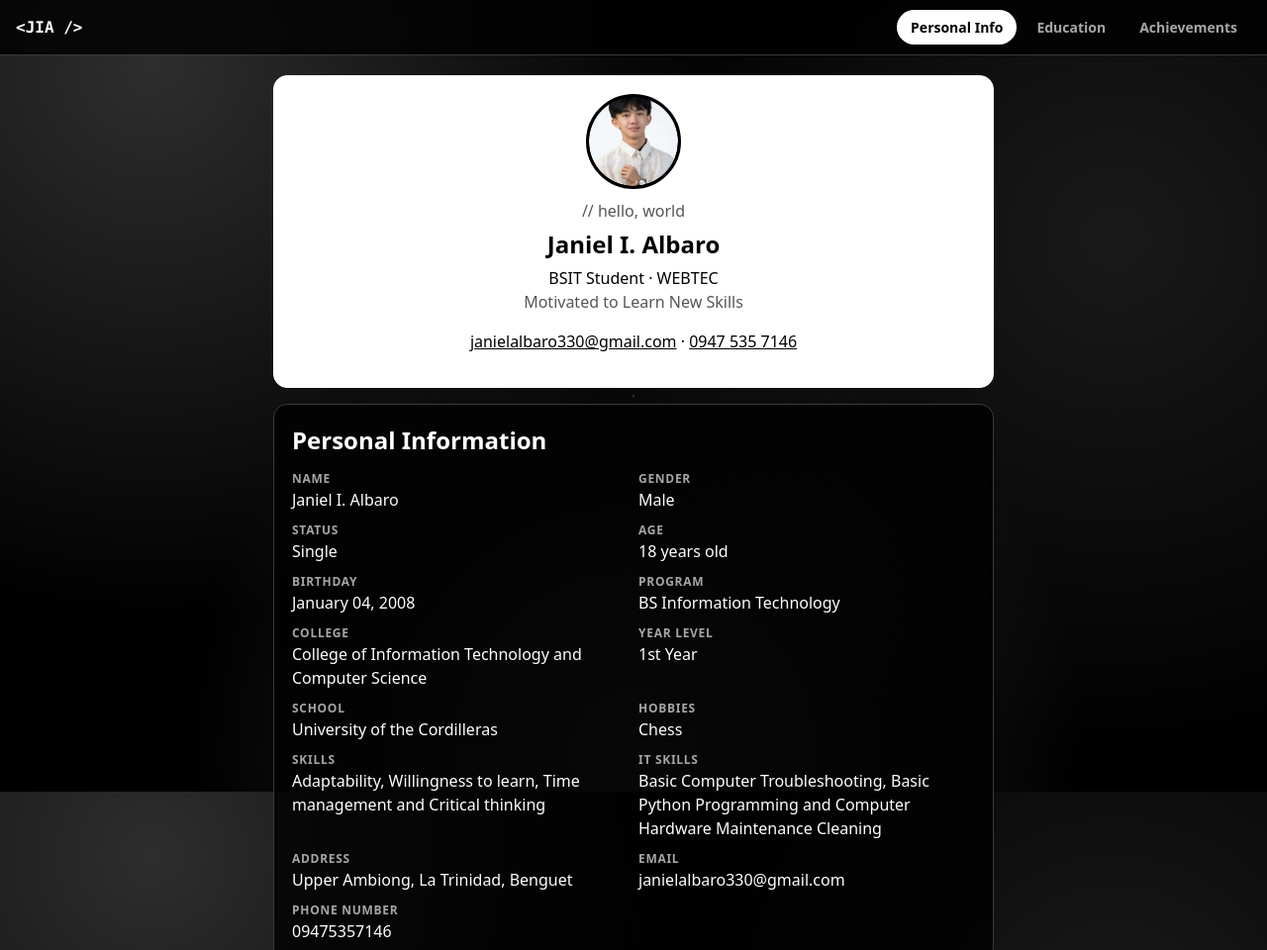
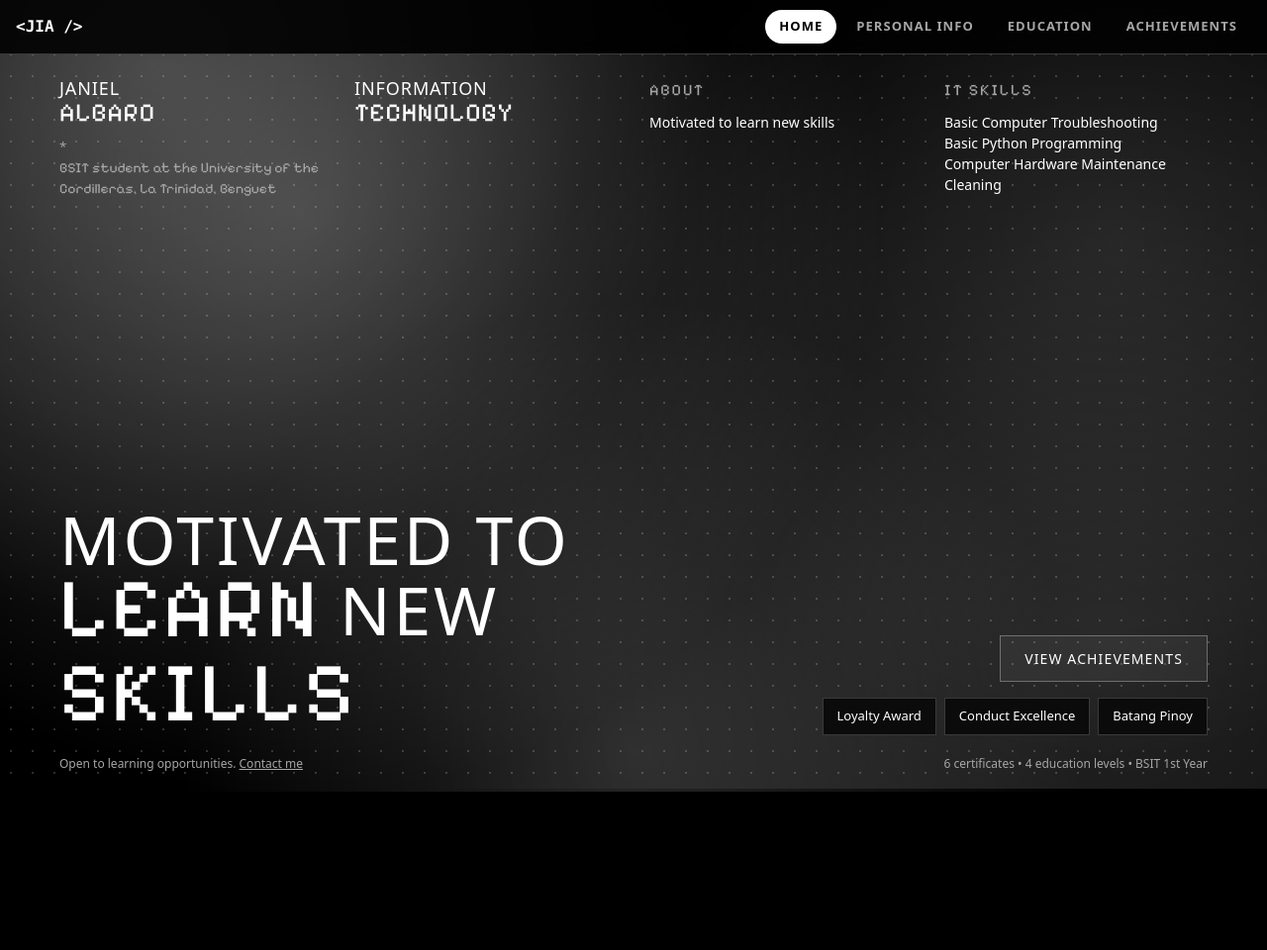
Before and after one commit to bsbsbsbjahvsnh-cpu/JanielAlbaro, a plain HTML site: page index.html in a window 1280 px wide. Shown: the top 960 px of the page at 99% size. After the commit the page ends 800 px from the top, so only its background shows below. Drawn offline with Linux system fonts and the light colour scheme.

Commit message:
Update index.html

```diff
--- a/index.html
+++ b/index.html
@@ -4,24 +4,27 @@
 <meta charset="utf-8">
 <meta name="viewport" content="width=device-width, initial-scale=1, viewport-fit=cover">
 <meta name="theme-color" content="#000000">
+<link rel="preconnect" href="https://fonts.googleapis.com">
+<link rel="preconnect" href="https://fonts.gstatic.com" crossorigin>
+<link href="https://fonts.googleapis.com/css2?family=Pixelify+Sans&display=swap" rel="stylesheet">
 <title>Janiel I. Albaro | Portfolio</title>
 <style>
-:root{--bg:#000;--card:rgba(0,0,0,.8);--text:#fff;--muted:#a6a6a6;--accent:#fff;--line:#3a3a3a;color-scheme:dark;box-sizing:border-box;padding-top:env(safe-area-inset-top,0px);padding-bottom:env(safe-area-inset-bottom,0px)}
+:root{--pix:"Pixelify Sans",ui-monospace,Menlo,monospace;--bg:#000;--card:rgba(0,0,0,.8);--text:#fff;--muted:#a6a6a6;--accent:#fff;--line:#3a3a3a;color-scheme:dark;box-sizing:border-box;padding-top:env(safe-area-inset-top,0px);padding-bottom:env(safe-area-inset-bottom,0px)}
 *{box-sizing:border-box}
 body{margin:0;overflow-x:hidden;background-color:var(--bg);background-image:radial-gradient(circle at 12% 8%,rgba(255,255,255,.18),transparent 42%),radial-gradient(circle at 88% 30%,rgba(255,255,255,.10),transparent 42%),radial-gradient(circle at 50% 95%,rgba(255,255,255,.15),transparent 46%),radial-gradient(rgba(255,255,255,.18) 1px,transparent 1px);background-size:auto,auto,auto,22px 22px;background-attachment:fixed;color:var(--text);font-family:system-ui,-apple-system,Segoe UI,Roboto,sans-serif;line-height:1.5}
 a{color:inherit}
 nav{position:sticky;top:env(safe-area-inset-top,0px);z-index:20;background:var(--card);-webkit-backdrop-filter:blur(8px);backdrop-filter:blur(8px);border-bottom:1px solid var(--line);display:flex;align-items:center;justify-content:space-between;padding:10px 16px;gap:12px;flex-wrap:wrap}
-.logo{font-family:ui-monospace,Menlo,monospace;font-weight:700;color:var(--accent)}
+.logo{font-family:ui-monospace,Menlo,monospace;font-weight:700;color:var(--accent);text-decoration:none}
 .links{display:flex;gap:6px;flex-wrap:wrap}
-.links a{padding:7px 14px;border-radius:999px;text-decoration:none;color:var(--muted);font-size:14px;font-weight:600}
+.links a{padding:7px 14px;border-radius:999px;text-decoration:none;color:var(--muted);font-size:13px;font-weight:600;text-transform:uppercase;letter-spacing:.08em}
 .links a.active{background:var(--accent);color:#000}
-main{max-width:760px;margin:0 auto;padding:20px 16px 60px;perspective:1400px;perspective-origin:50% 25%}
+main{max-width:760px;margin:0 auto;padding:20px 16px 60px}
 .page{display:none}
 .page.active{display:block;transform-origin:50% 0;animation:flipFwd .8s cubic-bezier(.2,.7,.2,1) backwards}
 .page.active.back{animation-name:flipBack}
-@keyframes flipFwd{from{opacity:0;transform:rotateY(-70deg) translateZ(-260px)}to{opacity:1;transform:none}}
-@keyframes flipBack{from{opacity:0;transform:rotateY(70deg) translateZ(-260px)}to{opacity:1;transform:none}}
-@keyframes rise{from{opacity:0;transform:rotateX(-45deg) translateZ(-140px)}to{opacity:1;transform:none}}
+@keyframes flipFwd{from{opacity:0;transform:perspective(1400px) rotateY(-70deg) translateZ(-260px)}to{opacity:1;transform:none}}
+@keyframes flipBack{from{opacity:0;transform:perspective(1400px) rotateY(70deg) translateZ(-260px)}to{opacity:1;transform:none}}
+@keyframes rise{from{opacity:0;transform:perspective(1000px) rotateX(-45deg) translateZ(-140px)}to{opacity:1;transform:none}}
 .card{background:var(--card);border:1px solid var(--line);border-radius:14px;padding:18px;margin-bottom:16px}
 .page.active .card{animation:rise .8s cubic-bezier(.2,.7,.2,1) backwards}
 .hero{text-align:center;background:#fff;color:#000;border-color:#fff}
@@ -58,18 +61,79 @@ ol.timeline li::before{content:"";position:absolute;left:-6px;top:6px;width:10px
 #lb.open{display:flex}#lb img{max-width:100%;max-height:100%;object-fit:contain}
 #lb.open img{animation:zoom .55s cubic-bezier(.2,.7,.2,1)}
 @keyframes zoom{from{opacity:0;transform:perspective(1000px) rotateY(-60deg) scale(.7)}to{opacity:1;transform:none}}
-@media(prefers-reduced-motion:reduce){.page.active,.page.active .card,.page.active .ach,#lb.open img{animation:none}.ach,.hero{transition:none}}
+.px{font-family:var(--pix);font-weight:400}
+.burger{display:none;background:none;border:0;color:#fff;font-size:26px;line-height:1;cursor:pointer;padding:0 6px}
+@media(max-width:699px){.links{display:none}.burger{display:block}}
+#menu{position:fixed;inset:0;z-index:60;background:rgba(0,0,0,.95);-webkit-backdrop-filter:blur(12px);backdrop-filter:blur(12px);display:flex;flex-direction:column;align-items:center;justify-content:center;gap:28px;opacity:0;pointer-events:none;transition:opacity .5s}
+#menu.open{opacity:1;pointer-events:auto}
+#menu a{font-size:24px;letter-spacing:.12em;text-transform:uppercase;text-decoration:none;opacity:0;transform:perspective(600px) translateY(16px) rotateX(-40deg);transition:all .5s cubic-bezier(.16,1,.3,1)}
+#menu.open a{opacity:1;transform:none}
+#mc{position:absolute;top:18px;right:18px;background:none;border:0;color:#fff;font-size:26px;cursor:pointer}
+#home{position:relative;min-height:calc(100svh - 58px);overflow:hidden}
+#home.active{display:flex}
+.hbg{position:absolute;inset:-20%;background:radial-gradient(circle at 30% 30%,rgba(255,255,255,.22),transparent 40%),radial-gradient(circle at 75% 70%,rgba(255,255,255,.14),transparent 45%);animation:drift 18s ease-in-out infinite alternate}
+@keyframes drift{to{transform:translate3d(8%,6%,0) rotate(8deg) scale(1.1)}}
+.hwrap{position:relative;z-index:1;display:flex;flex-direction:column;width:100%;max-width:1200px;margin:0 auto;padding:24px 20px 16px}
+.meta{display:grid;grid-template-columns:1fr 1fr;gap:16px}
+@media(min-width:1024px){.meta{grid-template-columns:repeat(4,1fr);gap:32px}}
+.meta h2{margin:0;font-size:18px;font-weight:400;letter-spacing:.05em;line-height:1.15}
+.meta h2 span,.meta h2 b{display:block}.meta h2 b{font-size:26px}
+.meta small{display:block;color:var(--muted);margin-top:10px}
+.sm{font-size:12px;color:var(--muted);margin:4px 0 0}
+.lab{font-size:16px;letter-spacing:.12em;color:var(--muted);text-transform:uppercase;margin-bottom:10px}
+.meta p,.meta ul{font-size:14px;margin:0}.meta ul{padding:0;list-style:none}
+.r{text-align:right}@media(min-width:1024px){.r{text-align:left}}
+.sp{flex:1;min-height:40px}
+.bot{display:grid;gap:20px;align-items:end}
+@media(min-width:900px){.bot{grid-template-columns:1fr 1fr}}
+.bot h1{margin:0;font-size:clamp(34px,7vw,68px);font-weight:400;letter-spacing:.04em;line-height:.8}
+.bot h1 b{font-size:1.25em;display:inline-block;line-height:1}
+.rt{display:flex;flex-direction:column;gap:16px}
+.btn{align-self:flex-start;border:1px solid rgba(255,255,255,.3);padding:12px 24px;text-decoration:none;font-size:14px;letter-spacing:.08em;background:rgba(255,255,255,.05);transition:background .2s}
+.btn:hover{background:rgba(255,255,255,.14)}
+.chips{display:flex;flex-wrap:wrap;gap:8px}
+@media(min-width:900px){.chips{justify-content:flex-end}.btn{align-self:flex-end}}
+.chips span{background:#0b0b0b;border:1px solid var(--line);padding:8px 14px;font-size:13px}
+.foot{display:grid;gap:8px;margin-top:20px;font-size:12px;color:var(--muted)}
+@media(min-width:600px){.foot{grid-template-columns:1fr 1fr}.foot .r{text-align:right}}
+@media(prefers-reduced-motion:reduce){.page.active,.page.active .card,.page.active .ach,#lb.open img{animation:none}.ach,.hero{transition:none}.hbg{animation:none}}
 </style>
 </head>
 <body>
 <nav>
-  <span class="logo">&lt;JIA /&gt;</span>
+  <a class="logo" href="#home">&lt;JIA /&gt;</a>
   <div class="links">
+    <a href="#home">Home</a>
     <a href="#personal">Personal Info</a>
     <a href="#education">Education</a>
     <a href="#achievements">Achievements</a>
   </div>
+  <button class="burger" id="mo" aria-label="Open navigation menu">&#9776;</button>
 </nav>
+<div id="menu" aria-hidden="true">
+  <button id="mc" aria-label="Close navigation menu">&#10005;</button>
+  <a href="#home">Home</a><a href="#personal">Personal Info</a><a href="#education">Education</a><a href="#achievements">Achievements</a>
+</div>
+<section class="page" id="home">
+  <div class="hbg"></div>
+  <div class="hwrap">
+    <div class="meta">
+      <div><h2><span>JANIEL</span><b class="px">ALBARO</b></h2><small>*</small><p class="px sm">BSIT student at the University of the Cordilleras, La Trinidad, Benguet</p></div>
+      <div class="r"><h2><span>INFORMATION</span><b class="px">TECHNOLOGY</b></h2></div>
+      <div><div class="px lab">About</div><p>Motivated to learn new skills</p></div>
+      <div class="r"><div class="px lab">IT Skills</div><ul><li>Basic Computer Troubleshooting</li><li>Basic Python Programming</li><li>Computer Hardware Maintenance Cleaning</li></ul></div>
+    </div>
+    <div class="sp"></div>
+    <div class="bot">
+      <h1>MOTIVATED TO<br><b class="px">LEARN</b> NEW<br><b class="px">SKILLS</b></h1>
+      <div class="rt">
+        <a class="btn" href="#achievements">VIEW ACHIEVEMENTS</a>
+        <div class="chips"><span>Loyalty Award</span><span>Conduct Excellence</span><span>Batang Pinoy</span></div>
+      </div>
+    </div>
+    <div class="foot"><div>Open to learning opportunities. <a href="mailto:janielalbaro330@gmail.com">Contact me</a></div><div class="r">6 certificates &bull; 4 education levels &bull; BSIT 1st Year</div></div>
+  </div>
+</section>
 <main>
   <section class="page" id="personal">
     <div class="card hero">
@@ -138,7 +202,7 @@ ol.timeline li::before{content:"";position:absolute;left:-6px;top:6px;width:10px
 <div id="lb"><img alt=""></div>
 <script>
 document.addEventListener("click",function(e){var lb=document.getElementById("lb");if(e.target.matches(".ach img")){lb.querySelector("img").src=e.target.src;lb.classList.add("open")}else if(lb.contains(e.target)){lb.classList.remove("open")}});
-var ids=["personal","education","achievements"],last=-1;
+var ids=["home","personal","education","achievements"],last=-1;
 function current(){var h=location.hash.replace("#","");var i=ids.indexOf(h);return i<0?0:i}
 function render(){
   var c=current(),dir=c<last?"back":"fwd";
@@ -148,6 +212,7 @@ function render(){
   });
   document.getElementById("prev").disabled=c===0;
   document.getElementById("next").disabled=c===ids.length-1;
+  document.querySelector("main").style.display=c===0?"none":"";
   last=c;
   window.scrollTo(0,0);
 }
@@ -174,6 +239,13 @@ if(!matchMedia("(prefers-reduced-motion:reduce)").matches){
     el.addEventListener("pointerleave",function(){el.style.transform=""});
   });
 }
+/* mobile fullscreen menu */
+var menu=document.getElementById("menu");
+function tog(o){menu.classList.toggle("open",o);menu.setAttribute("aria-hidden",!o)}
+document.getElementById("mo").onclick=function(){tog(true)};
+document.getElementById("mc").onclick=function(){tog(false)};
+menu.querySelectorAll("a").forEach(function(a,i){a.style.transitionDelay=(.1+i*.06)+"s";a.onclick=function(){tog(false)}});
+document.addEventListener("keydown",function(e){if(e.key==="Escape"){tog(false);document.getElementById("lb").classList.remove("open")}});
 render();
 </script>
 </body>
```
